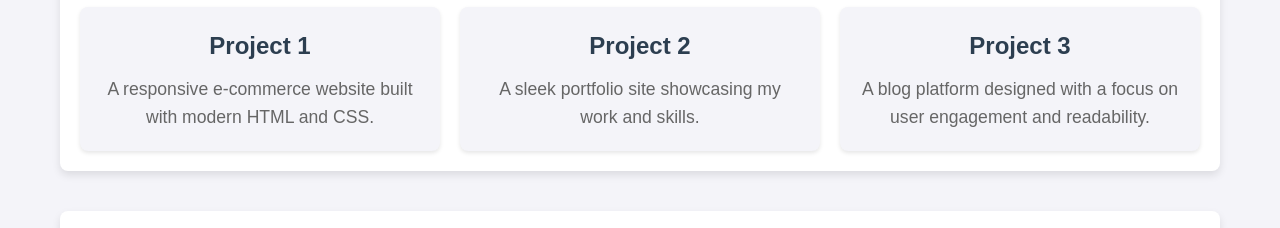
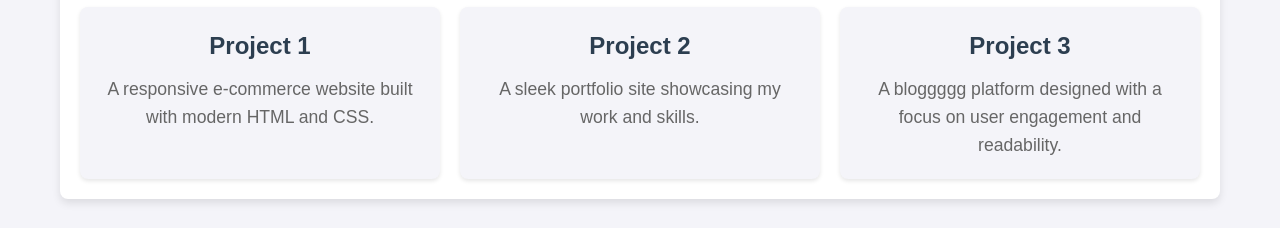
Before and after one commit to shubhkarma666/myportfolio, a plain HTML site: page index.html in a window 1280 px wide. Shown: the part 535-763 px from the top of the page. Drawn offline with Linux system fonts and the light colour scheme.

Commit message:
Update index.html

```diff
--- a/index.html
+++ b/index.html
@@ -213,7 +213,7 @@
                 </div>
                 <div class="project">
                     <h3>Project 3</h3>
-                    <p>A blog platform designed with a focus on user engagement and readability.</p>
+                    <p>A bloggggg platform designed with a focus on user engagement and readability.</p>
                 </div>
             </div>
         </section>
```
